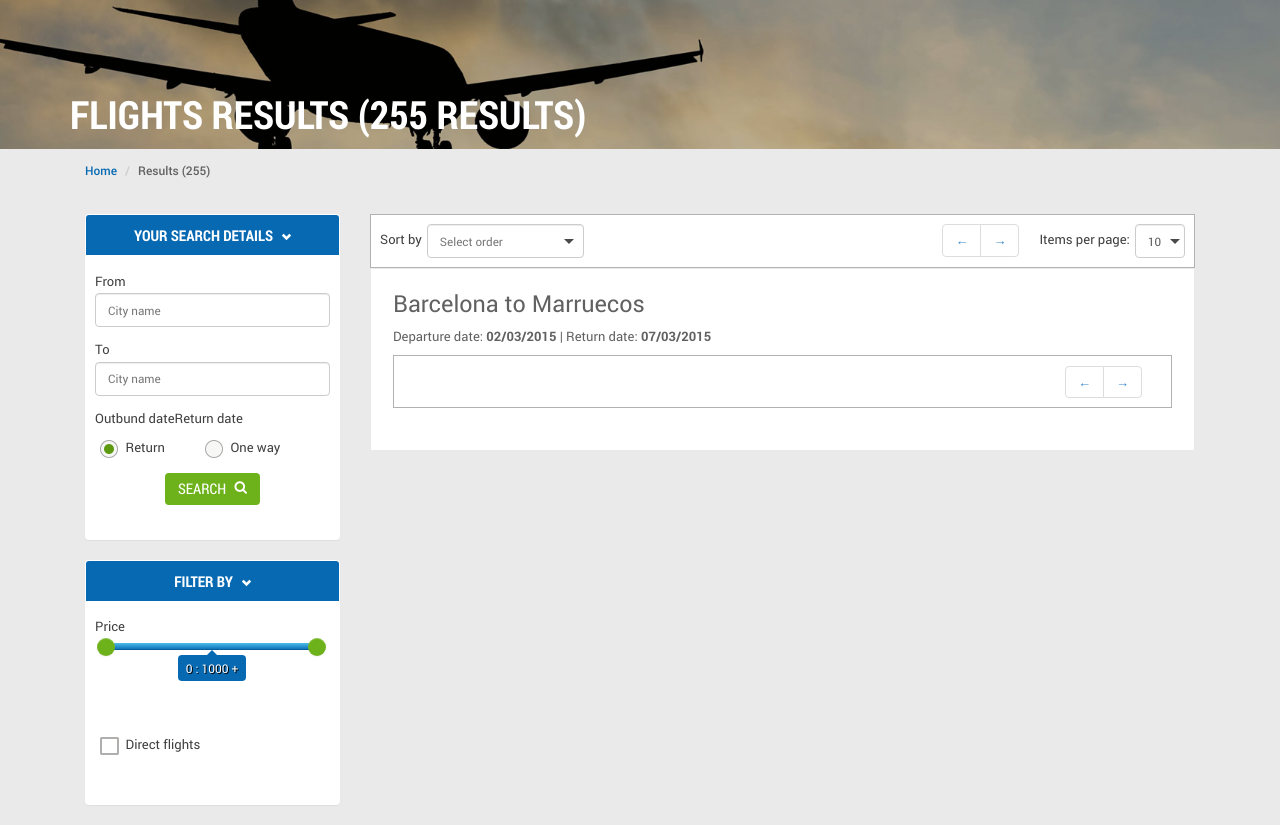
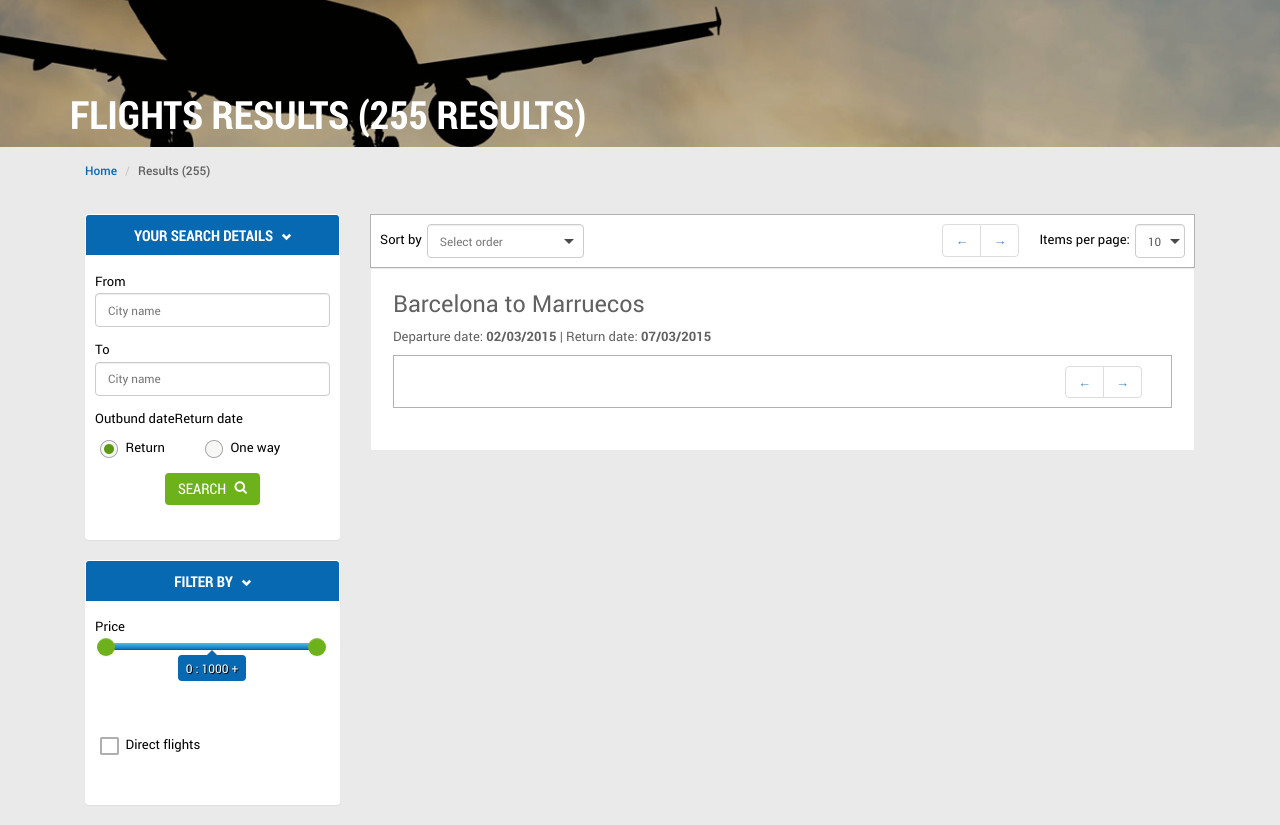
Before and after one commit to jmocana2/fanontour, a PHP site: page /01_results-flights.html in a window 1280 px wide. Run offline with PHP 8.4, Linux system fonts and the light colour scheme; some libraries are stand-ins or nearby versions.

Commit message:
updated css

```diff
--- a/css/main.css
+++ b/css/main.css
@@ -463,7 +463,7 @@ a:hover {
 }
 label {
   font: normal 1em/1.1em 'robotoregular', 'Arial', 'sans-serif';
-  color: #403f3f;
+  color: #000000;
 }
 input.form-control,
 textarea.form-control {
@@ -1367,20 +1367,20 @@ blockquote dd {
   background: url('../img/backgrounds/home/tickets.jpg') no-repeat center 0;
   background-size: cover;
   width: 100%;
-  height: 486px;
-  top: 0;
+  height: 531px;
+  top: -44px;
 }
 .bg-container-generic {
   background: url('../img/backgrounds/general/general-background_200px-h.jpg') no-repeat center 0;
   background-size: cover;
   width: 100%;
-  height: 149px;
-  top: 0;
+  height: 191px;
+  top: -44px;
 }
 .bg-trans-black-v2 {
   background: url('../img/backgrounds/bg_black_trans_light.png') 0 0;
   position: relative;
-  height: 149px;
+  height: 191px;
   width: 100%;
 }
 .tickets .bg-container-generic {
```
Also changed, not shown: other parts of css/main.css (+30 -1 lines).
